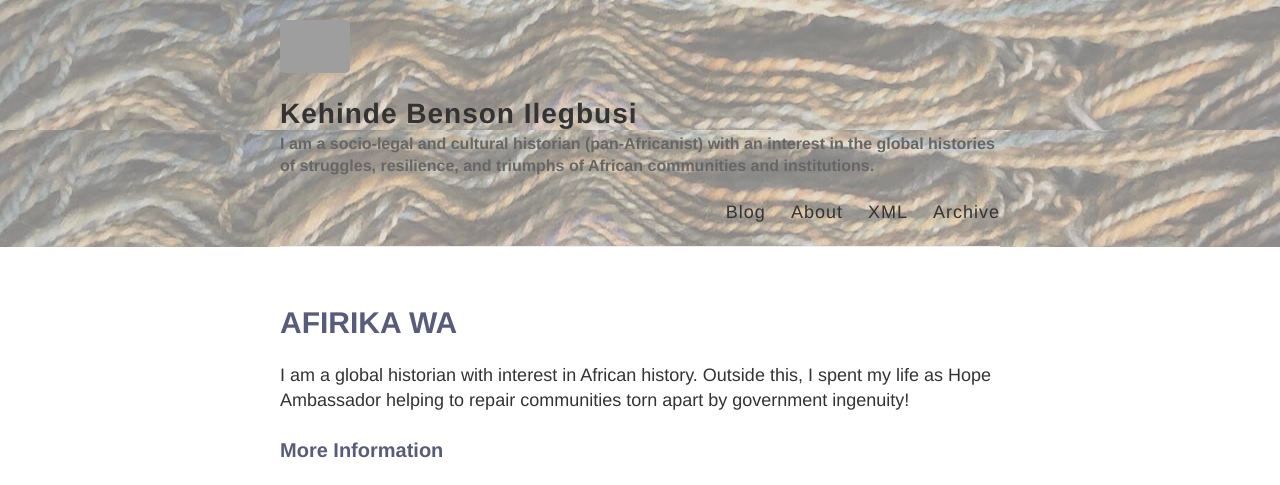
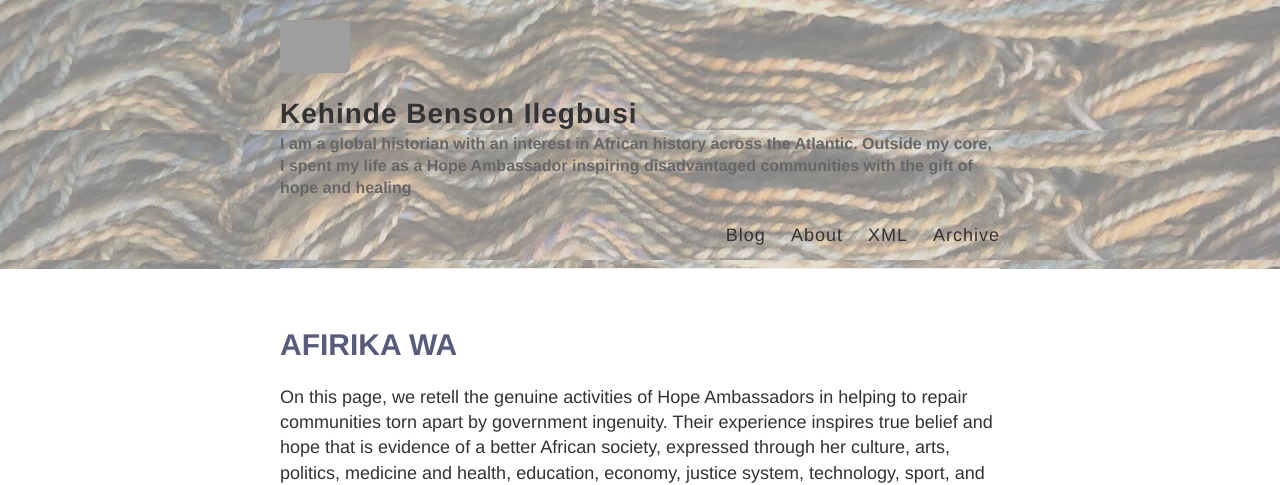
Before and after one commit to ilegbusi/ilegbusi.github.io, a Jekyll site: the page built from about.md, in a window 1280 px wide. Shown: the top 485 px of the page. Built offline with Jekyll 4.4.1, drawn with Linux system fonts in a browser that asks for light colours; some of the changed text lies outside the part shown; grey boxes are pictures that could not be loaded.

Commit message:
About me updated

```diff
--- a/_config.yml
+++ b/_config.yml
@@ -6,7 +6,7 @@
 name: Kehinde Benson Ilegbusi
 
 # Short bio or description (displayed in the header)
-description: I am a socio-legal and cultural historian (pan-Africanist) with an interest in the global histories of struggles, resilience, and triumphs of African communities and institutions.
+description: I am a global historian with an interest in African history across the Atlantic. Outside my core, I spent my life as a Hope Ambassador inspiring disadvantaged communities with the gift of hope and healing
 
 # URL of your avatar or profile pic
 avatar: https://raw.githubusercontent.com/[ilegbusikehinde.github.io]/[ilegbusikehinde.github.io].github.io/master/images/[image].jpg
--- a/about.md
+++ b/about.md
@@ -7,7 +7,7 @@ permalink: /about/
 
 
 
-I am  a global historian with interest in African history. Outside this, I spent my life as Hope Ambassador helping to repair communities torn apart by government ingenuity!
+ On this page, we retell the genuine activities of Hope Ambassadors in helping to repair communities torn apart by government ingenuity. Their experience inspires true belief and hope that is evidence of a better African society, expressed through her culture, arts, politics, medicine and health, education, economy, justice system, technology, sport, and entertainment while navigating our imperfections.
 
 
 ### More Information
```
Also changed, not shown: images/Africa.jpg (added), images/Hope.jpg (added).
